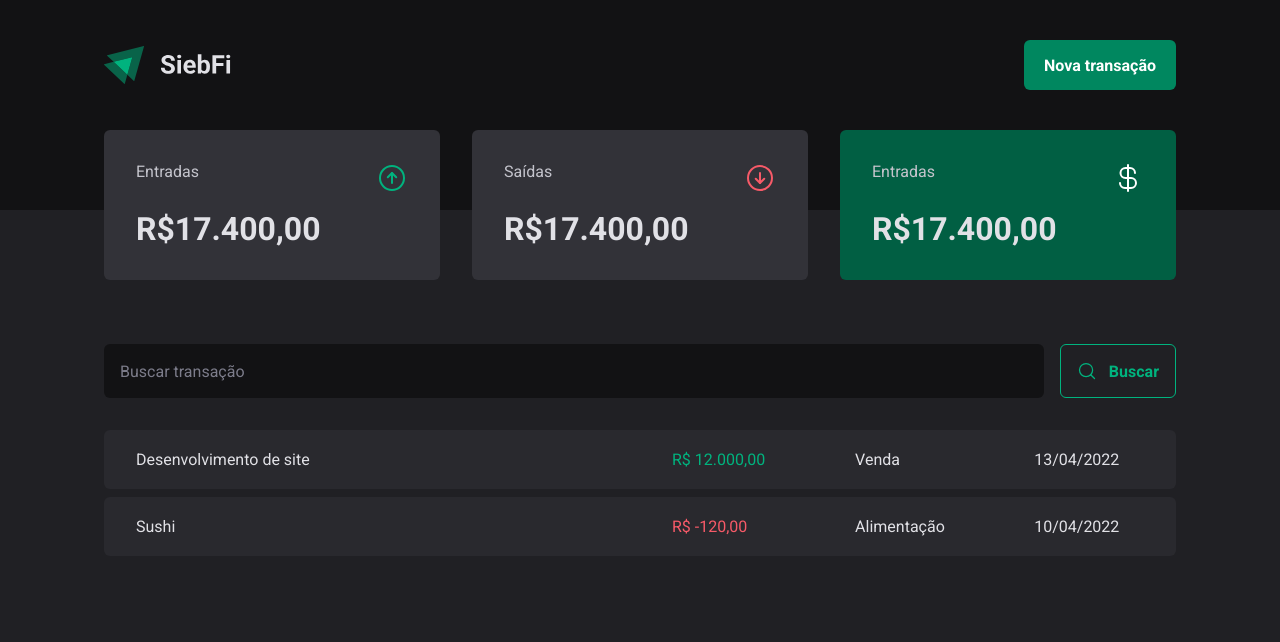
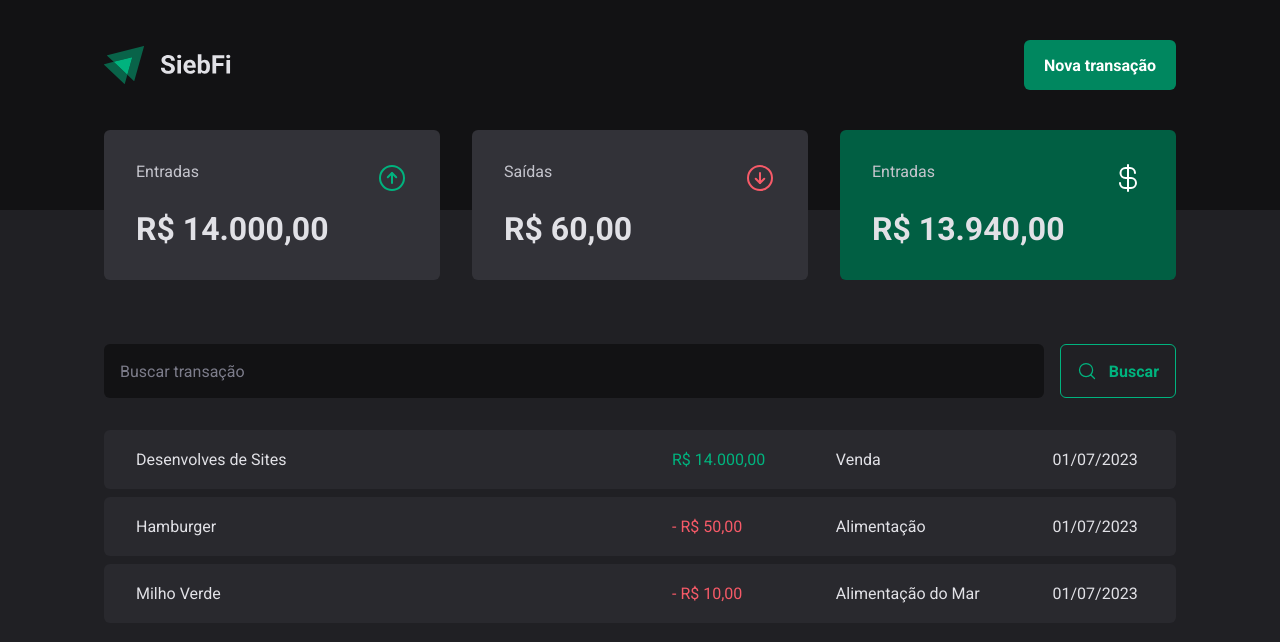
Before and after one commit to guisiebert/siebfi, a React (Vite) app: page / in a window 1280 px wide. Shown: the top 642 px of the page. Built offline with nearby package versions, Linux system fonts and the light colour scheme; data requests are answered from the project's data file.

Commit message:
adds date and price formatter

```diff
--- a/server.json
+++ b/server.json
@@ -11,9 +11,18 @@
         {
             "'id": 2,
             "description": "Hamburger",
-            "type": "outcome",
+            "type": "expense",
             "category": "Alimentação",
             "price": 50,
+            "createdAt": "2023-07-01T16:11:39.077Z"
+
+        },
+        {
+            "'id": 3,
+            "description": "Milho Verde",
+            "type": "expense",
+            "category": "Alimentação do Mar",
+            "price": 10,
             "createdAt": "2023-07-01T16:11:39.077Z"
 
         }
--- a/src/App.tsx
+++ b/src/App.tsx
@@ -2,12 +2,15 @@
 import { defaultTheme } from "./styles/themes/default"
 import { GlobalStyle } from "./styles/global"
 import { Transactions } from "./pages/Transactions"
+import { TransactionsProvider } from "./contexts/TransactionsContext"
 
 export function App() {
   return (
     <ThemeProvider theme={defaultTheme}>
       <GlobalStyle />
-      <Transactions />
+      <TransactionsProvider>
+        <Transactions />
+      </TransactionsProvider>
     </ThemeProvider>
   )
 }
--- a/src/components/Summary/index.tsx
+++ b/src/components/Summary/index.tsx
@@ -1,7 +1,31 @@
 import { ArrowCircleDown, ArrowCircleUp, CurrencyDollar } from "phosphor-react";
 import { SummaryCard, SummaryContainer } from "./styles";
+import { useContext } from "react";
+import { TransactionContext } from "../../contexts/TransactionsContext";
+import { PriceFormatter } from "../../utils/formatter";
 
 export function Summary() {
+
+    const { transactions } = useContext(TransactionContext)
+
+    const summary = transactions.reduce(
+        (acc, transaction) => {
+            if (transaction.type === "income") {
+                acc.income += transaction.price
+                acc.total += transaction.price
+            } else {
+                acc.expenses += transaction.price
+                acc.total -= transaction.price
+            }
+
+            return acc
+        }, {
+            income: 0,
+            expenses: 0,
+            total: 0
+        }
+    )
+
     return(
         <SummaryContainer>
             <SummaryCard>
@@ -10,7 +34,7 @@
                     <ArrowCircleUp size={32} color="#00b37e"/>
                 </header>
                 <strong>
-                    R$17.400,00
+                    {PriceFormatter.format(summary.income)}
                 </strong>
             </SummaryCard>
 
@@ -20,7 +44,7 @@
                     <ArrowCircleDown size={32} color="#f75a68"/>
                 </header>
                 <strong>
-                    R$17.400,00
+                    {PriceFormatter.format(summary.expenses)}
                 </strong>
             </SummaryCard>
 
@@ -30,7 +54,7 @@
                     <CurrencyDollar size={32} color="#fff"/>
                 </header>
                 <strong>
-                    R$17.400,00
+                    {PriceFormatter.format(summary.total)}
                 </strong>
             </SummaryCard>
         </SummaryContainer>
--- /dev/null
+++ b/src/contexts/TransactionsContext.tsx
@@ -0,0 +1,43 @@
+import { ReactNode, createContext, useEffect, useState } from "react";
+
+interface Transaction {
+    id: number;
+    description: string;
+    type: "income" | "expense";
+    price: number;
+    category: string;
+    createdAt: string;
+}
+
+interface TransactionContextType {
+    transactions: Transaction[];
+}
+
+interface TransactionProviderProps {
+    children: ReactNode
+}
+
+export const TransactionContext = createContext({} as TransactionContextType)
+
+export function TransactionsProvider( {children}: TransactionProviderProps ) {
+
+    const [transactions, setTransactions] = useState<Transaction[]>([])
+
+    async function loadTransactions() {
+        const response = await fetch('http://localhost:3000/transactions')
+        const data = await response.json()
+        console.log(transactions)
+
+        setTransactions(data)
+    }
+
+    useEffect(() => {
+        loadTransactions()
+    }, [])
+
+    return (
+        <TransactionContext.Provider value={{ transactions }}>
+            {children}
+        </TransactionContext.Provider>
+    )
+}
--- a/src/pages/Transactions/index.tsx
+++ b/src/pages/Transactions/index.tsx
@@ -1,13 +1,17 @@
+import { useContext } from "react";
 import { Header } from "../../components/Header";
 import { Summary } from "../../components/Summary";
 import {SearchForm} from './components/SearchForm'
 
 import { PriceHighlight, TransactionsContainer, TransactionsTable } from "./styles";
+import { TransactionContext } from "../../contexts/TransactionsContext";
+import { DateFormatter, PriceFormatter } from "../../utils/formatter";
+
 
 export function Transactions() {
 
-    fetch('http://localhost:3000/transactions')
-        .then(res => console.log(res.data))
+    const { transactions } = useContext(TransactionContext)
+
 
     return (
         <div>
@@ -17,26 +21,22 @@
                 <SearchForm />
                 <TransactionsTable>
                     <tbody>
-                        <tr>
-                            <td width='50%'> Desenvolvimento de site</td>
-                            <td>
-                                <PriceHighlight variant="income">
-                                    R$ 12.000,00
-                                </PriceHighlight>
-                            </td>
-                            <td>Venda</td>
-                            <td>13/04/2022</td>
-                        </tr>
-                        <tr>
-                            <td width='50%'> Sushi</td>
-                            <td>
-                                <PriceHighlight variant="expense">
-                                    R$ -120,00
-                                </PriceHighlight>
-                            </td>
-                            <td>Alimentação</td>
-                            <td>10/04/2022</td>
-                        </tr>
+                        {transactions.map(transaction => {
+                            console.log(transaction)
+                            return (
+                                <tr key={transaction.id}>
+                                    <td width='50%'> {transaction.description}</td>
+                                    <td>
+                                        <PriceHighlight variant={transaction.type}>
+                                        {transaction.type === "expense" && "- "}
+                                        {PriceFormatter.format(transaction.price)}
+                                        </PriceHighlight>
+                                    </td>
+                                    <td>{transaction.category}</td>
+                                    <td>{DateFormatter.format(new Date(transaction.createdAt))}</td>
+                                </tr>
+                            )
+                        })}
                     </tbody>
                 </TransactionsTable>
             </TransactionsContainer>
--- /dev/null
+++ b/src/utils/formatter.ts
@@ -0,0 +1,6 @@
+export const DateFormatter = new Intl.DateTimeFormat('pt-BR')
+
+export const PriceFormatter = new Intl.NumberFormat('pt-BR', {
+    style: 'currency',
+    currency: "BRL"
+});
```
